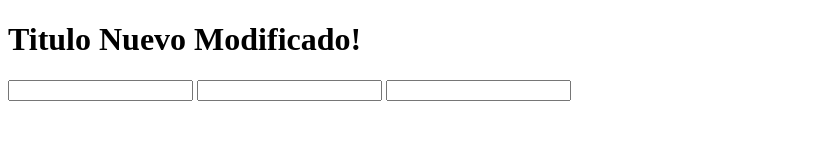
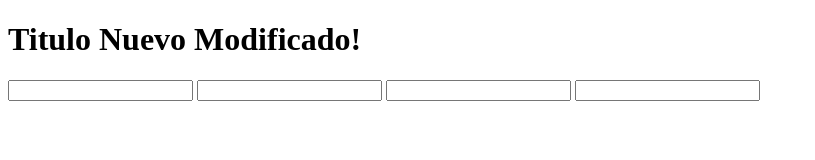
Before and after one commit to Omadx/Pruebas_Git, a plain HTML site: page index.html in a window 1280 px wide. Shown: the whole page, without its empty margins (0-815 px from the left). Drawn offline with Linux system fonts and the light colour scheme.

Commit message:
se agrego date

```diff
--- a/index.html
+++ b/index.html
@@ -13,6 +13,7 @@
         <input type"text" name="lastName" id="lastName">
         <input type"number" name="age" id="age">
         <input type"number" name="address" id="address">
+        <input type"number" name="date" id="date">
     </form>
 </body>
 </html>
```
